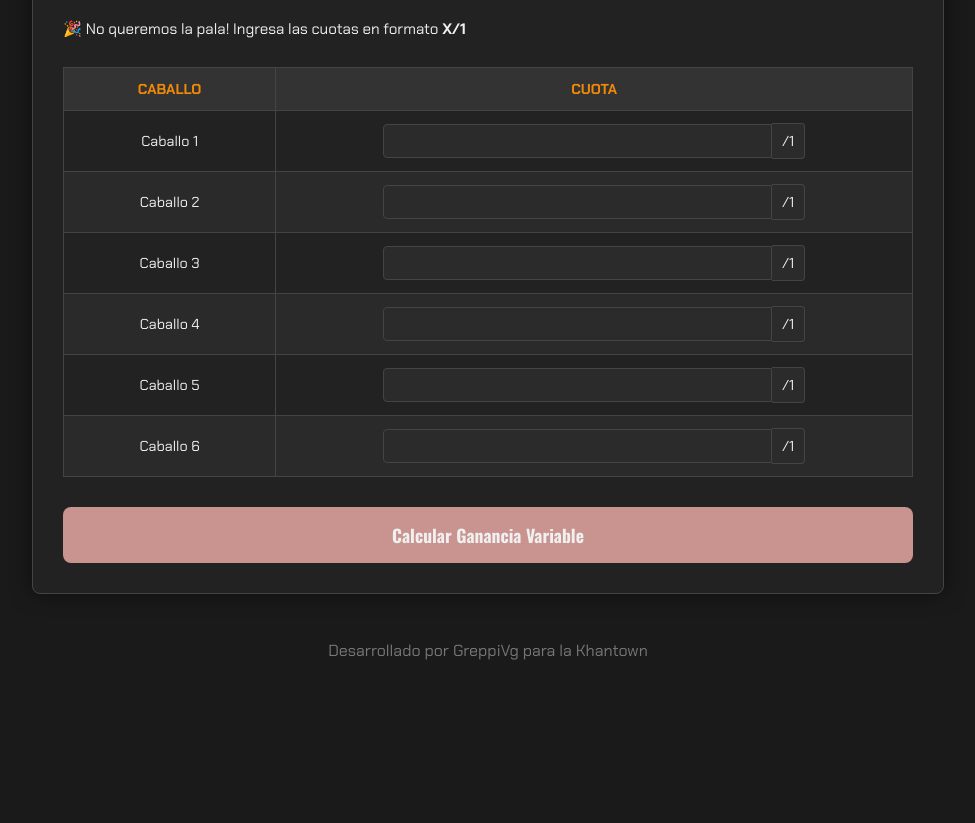
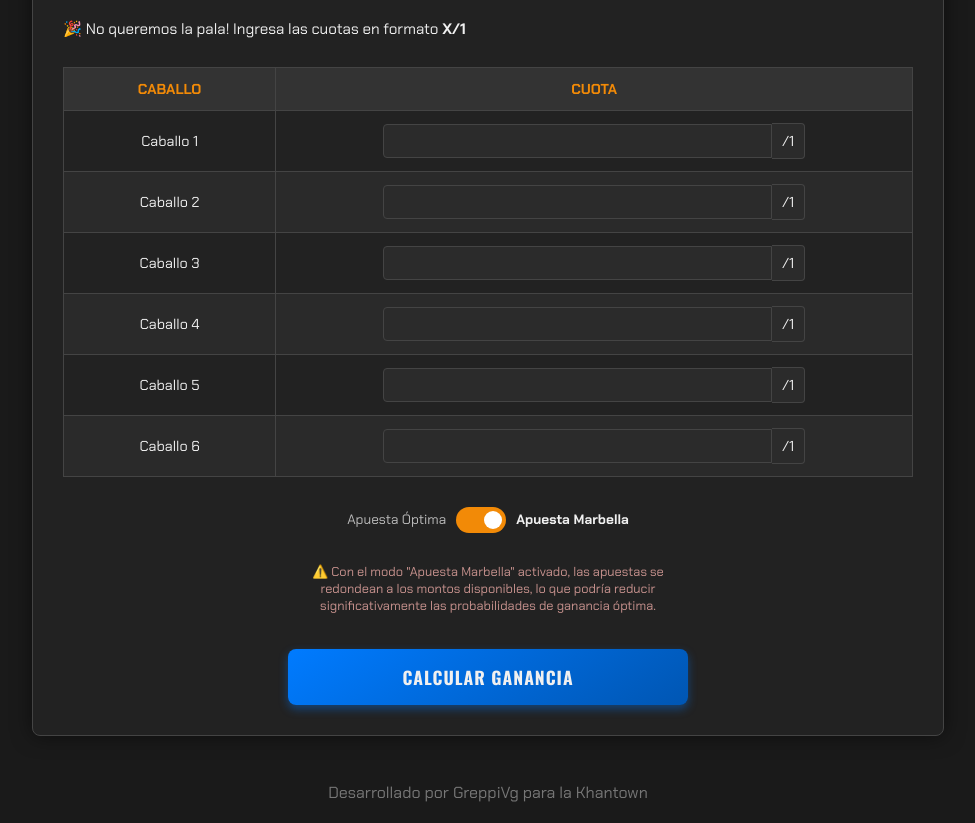
Before and after one commit to FirewolfVG/Calculadora-CMK, a plain HTML site: page index.html in a window 1280 px wide. Shown: the part 114-937 px from the top of the page, without its empty margins (152-1127 px from the left). Before the commit the page ends 800 px from the top, so only its background shows below. Drawn offline with nearby package versions, Linux system fonts and the light colour scheme.

Commit message:
Add files via upload

```diff
--- a/index.html
+++ b/index.html
@@ -11,12 +11,14 @@
       --gta-bg-dark: #1a1a1a;
       --gta-text-light: #f0f0f0;
       --gta-accent-orange: #f28a07;
-      --gta-accent-blue: #c9938f;
+      --gta-accent-red2: #c9938f;
       --gta-success-green: #28a745;
       --gta-danger-red: #dc3545;
       --gta-table-header: #333333;
       --gta-border-gray: #444444;
       --gta-input-bg: #2b2b2b;
+      --gta-accent-blue: #007bff; /* Definido si no existe, o se adapta a un azul si ya existe */
+      --gta-button-hover-blue: #0056b3; /* Para el hover del botón */
     }
     body {
       font-family: 'Chakra Petch', sans-serif;
@@ -38,7 +40,7 @@
     h1,h2 {
       font-family:'Oswald', sans-serif;
       color:var(--gta-accent-orange);
-      border-bottom:2px solid var(--gta-accent-blue);
+      border-bottom:2px solid var(--gta-border-gray); /* Ajuste el color del borde para que sea más consistente */
       padding-bottom:10px; margin-top:0;
       text-transform:uppercase; letter-spacing:1.5px;
     }
@@ -64,19 +66,28 @@
       color:var(--gta-text-light); font-size:1em;
       pointer-events:none;
     }
-    .button-group{ display:flex; gap:15px; margin-top:30px; }
-    button{
-      flex:1; padding:15px; font-size:1.1em;
+    .button-group{ display:flex; gap:15px; margin-top:30px; flex-direction: column; align-items: center;}
+
+    /* Estilo del botón "Calcular ganancia" */
+    #calculateButton {
+      width: 100%; /* El botón ocupa todo el ancho disponible */
+      max-width: 400px; /* Ancho máximo para el botón */
+      padding:15px; font-size:1.1em;
       font-family:'Oswald', sans-serif; font-weight:bold;
       color:var(--gta-text-light);
-      background-color:var(--gta-accent-blue);
+      background: linear-gradient(145deg, #007bff, #0056b3); /* Degradado azul */
       border:none; border-radius:8px; cursor:pointer;
+      box-shadow: 0 4px 10px rgba(0,123,255,0.4);
+      transition: all 0.3s ease;
+      text-transform: uppercase;
+      letter-spacing: 1px;
     }
-    button:hover{
-      background-color:#0056b3;
-      transform:translateY(-2px);
-      box-shadow:0 4px 10px rgba(0,123,255,0.3);
+    #calculateButton:hover{
+      background: linear-gradient(145deg, #0056b3, #003a75); /* Degradado más oscuro en hover */
+      transform:translateY(-3px);
+      box-shadow:0 6px 15px rgba(0,123,255,0.5);
     }
+
     .positivo{ color:var(--gta-success-green); font-weight:bold; }
     .negativo{ color:var(--gta-danger-red); font-weight:bold; }
     /* Resaltado extra */
@@ -87,7 +98,7 @@
     }
     .highlight-interpretacion {
       font-size:1.2em;
-      color:var(--gta-accent-blue);
+      color:var(--gta-accent-red2);
       font-weight:bold;
     }
     .footer{
@@ -95,6 +106,78 @@
       color:#777;
       font-size:1em; /* más grande */
       text-align:center;
+    }
+
+    /* Estilos para el Switch */
+    .switch-container {
+      display: flex;
+      align-items: center;
+      justify-content: center; /* Centra el switch */
+      gap: 10px;
+      margin-bottom: 10px; /* Reducido para acercar la nota */
+      font-size: 0.85em; /* Texto un poco más pequeño */
+      color: #bbb;
+    }
+    .switch {
+      position: relative;
+      display: inline-block;
+      width: 50px;
+      height: 26px;
+    }
+    .switch input {
+      opacity: 0;
+      width: 0;
+      height: 0;
+    }
+    .slider {
+      position: absolute;
+      cursor: pointer;
+      top: 0;
+      left: 0;
+      right: 0;
+      bottom: 0;
+      background-color: #ccc;
+      transition: .4s;
+      border-radius: 26px;
+    }
+    .slider:before {
+      position: absolute;
+      content: "";
+      height: 18px;
+      width: 18px;
+      left: 4px;
+      bottom: 4px;
+      background-color: white;
+      transition: .4s;
+      border-radius: 50%;
+    }
+    input:checked + .slider {
+      background-color: var(--gta-accent-orange);
+    }
+    input:focus + .slider {
+      box-shadow: 0 0 1px var(--gta-accent-orange);
+    }
+    input:checked + .slider:before {
+      transform: translateX(24px);
+    }
+    .switch-label {
+      min-width: 80px; /* Asegura un ancho mínimo para los labels */
+      text-align: right;
+    }
+    .switch-label.active {
+      color: var(--gta-text-light);
+      font-weight: bold;
+    }
+
+    /* Estilo para la nota de Marbella */
+    #marbella-note {
+      font-size: 0.8em;
+      color: var(--gta-accent-red2);
+      text-align: center;
+      margin-top: 5px; /* Espacio entre el switch y la nota */
+      margin-bottom: 20px; /* Espacio entre la nota y el botón */
+      max-width: 400px;
+      display: none; /* Oculta por defecto */
     }
   </style>
 </head>
@@ -116,7 +199,19 @@
     </table>
 
     <div class="button-group">
-      <button onclick="calcularGananciaVariable()">Calcular Ganancia Variable</button>
+      <div class="switch-container">
+        <span id="labelOptima" class="switch-label">Apuesta Óptima</span>
+        <label class="switch">
+          <input type="checkbox" id="marbellaSwitch" checked onchange="updateSwitchLabels(); calcularGananciaVariable();">
+          <span class="slider round"></span>
+        </label>
+        <span id="labelMarbella" class="switch-label active">Apuesta Marbella</span>
+      </div>
+      <!-- Nota de advertencia para el modo Marbella -->
+      <div id="marbella-note">
+        ⚠️ Con el modo "Apuesta Marbella" activado, las apuestas se redondean a los montos disponibles, lo que podría reducir significativamente las probabilidades de ganancia óptima.
+      </div>
+      <button id="calculateButton" onclick="calcularGananciaVariable()">Calcular Ganancia</button>
     </div>
 
     <div id="resultados"></div>
@@ -125,6 +220,8 @@
   <footer class="footer">Desarrollado por GreppiVg para la Khantown</footer>
 
 <script>
+const marbellaBets = [100, 200, 300, 400, 500, 600, 700, 800, 900, 1000, 2000, 3000, 4000, 5000, 6000, 7000, 8000, 9000, 10000];
+
 function parseCuota(txt) {
   if(typeof txt !== 'string' || !txt.trim()) return NaN;
   const val1 = parseFloat(txt);
@@ -148,16 +245,35 @@ function getCuotasAndProbabilidades() {
 
 function interpretarProbabilidad(pct) {
   if (pct === 100) return '🎯 ÉXITO TOTAL: Las probabilidades están completamente a tu favor. Tremeeendo!.';
-  if (pct > 80)  return '🔥 Muy alta: Excelente oportunidad, el riesgo es mínimo, como con Mila al volante.';
-  if (pct > 60)  return '✅ Alta: Buenas probabilidades, un momento favorable. Show Time!!!';
-  if (pct > 40)  return '⚖️ Media: Equilibrado. Podría valer la pena apostar. Ollie mi barquito';
-  if (pct > 20)  return '⚠️ Baja: Riesgo significativo, mas si hay un colorado en la sala.';
+  if (pct > 90)  return '🔥 Muy alta: Excelente oportunidad, el riesgo es mínimo, como con Mila al volante.';
+  if (pct > 70)  return '✅ Alta: Buenas probabilidades, un momento favorable. Si no lo haces vuelve Phil Stones a la CMK.';
+  if (pct > 50)  return '⚖️ Media: Equilibrado. Podría valer la pena apostar. Ollie mi barquito';
+  if (pct > 30)  return '⚠️ Baja: Riesgo significativo, mas si hay un colorado en la sala.';
   return '🚨 Muy baja: Las chances de ganar son mínimas. no seas vecino de Curry.';
+}
+
+function roundToMarbellaBet(betAmount) {
+  let closest = marbellaBets[0];
+  let minDiff = Math.abs(betAmount - closest);
+
+  for (let i = 1; i < marbellaBets.length; i++) {
+    const currentDiff = Math.abs(betAmount - marbellaBets[i]);
+    if (currentDiff < minDiff) {
+      minDiff = currentDiff;
+      closest = marbellaBets[i];
+    } else if (currentDiff === minDiff && marbellaBets[i] < betAmount) {
+      // Si hay dos valores equidistantes, elige el menor para no exceder tanto
+      closest = marbellaBets[i];
+    }
+  }
+  return closest;
 }
 
 function calcularGananciaVariable() {
   const maxApuestaIndividual = 10000;
   const apuestaFavoritoFija = 10000;
+  const isMarbellaMode = document.getElementById("marbellaSwitch").checked;
+
   let cuotas = getCuotasAndProbabilidades();
   if (!cuotas) return;
 
@@ -165,9 +281,14 @@ function calcularGananciaVariable() {
   const caballoFavorito = cuotas[0];
 
   let apuestasFinales = [];
-  apuestasFinales.push({ ...caballoFavorito, apuesta: apuestaFavoritoFija });
+  let apuestaFav = apuestaFavoritoFija;
+  if (isMarbellaMode) {
+      apuestaFav = roundToMarbellaBet(apuestaFavoritoFija);
+  }
+  apuestasFinales.push({ ...caballoFavorito, apuesta: apuestaFav });
 
-  const cobroTotalFavoritoSiGana = apuestaFavoritoFija * (caballoFavorito.cuota + 1);
+  // Este es el cobro total si el favorito gana, incluyendo la apuesta inicial.
+  const cobroTotalFavoritoSiGana = apuestaFav * (caballoFavorito.cuota + 1);
   let apuestasNoFavCalculadas = [];
   const baseIncrementoGananciaPorCuota = cobroTotalFavoritoSiGana * 0.05;
 
@@ -177,7 +298,12 @@ function calcularGananciaVariable() {
     if (diferenciaCuotaRelativa < 0) diferenciaCuotaRelativa = 0;
     let gananciaAdicional_i = baseIncrementoGananciaPorCuota * diferenciaCuotaRelativa;
     let apuesta_i = (cobroTotalFavoritoSiGana + gananciaAdicional_i) / (c.cuota + 1);
+
+    if (isMarbellaMode) {
+        apuesta_i = roundToMarbellaBet(apuesta_i);
+    }
     if (apuesta_i > maxApuestaIndividual) apuesta_i = maxApuestaIndividual;
+
     apuestasNoFavCalculadas.push({ ...c, apuesta: apuesta_i });
   }
 
@@ -186,8 +312,12 @@ function calcularGananciaVariable() {
   let adjustedApuestasNoFav = [];
   apuestasNoFavCalculadas.forEach(c => {
     let apuestaAjustada = c.apuesta;
+    // Si la ganancia potencial (apuesta + ganancia) es menor que la inversión total, ajustamos la apuesta para cubrir al menos la inversión
     if ((apuestaAjustada * (c.cuota + 1)) < totalInversion) {
         apuestaAjustada = totalInversion / (c.cuota + 1);
+        if (isMarbellaMode) {
+            apuestaAjustada = roundToMarbellaBet(apuestaAjustada);
+        }
         if (apuestaAjustada > maxApuestaIndividual) apuestaAjustada = maxApuestaIndividual;
     }
     adjustedApuestasNoFav.push({ ...c, apuesta: apuestaAjustada });
@@ -213,8 +343,9 @@ function calcularGananciaVariable() {
   let sumImplied = 0;
 
   apuestasFinales.forEach(r => {
+      // Revertido a la lógica original: Ganancia Neta es solo el monto ganado, sin incluir la apuesta inicial
       const gananciaNetaSiGana = r.apuesta * r.cuota;
-      const profit = gananciaNetaSiGana - totalInversion;
+      const profit = gananciaNetaSiGana - totalInversion; // El profit se calcula sobre la ganancia neta
       const claseGanancia = gananciaNetaSiGana > totalInversion ? 'positivo' : 'negativo';
       const claseProfit = profit >= 0 ? 'positivo' : 'negativo';
 
@@ -244,6 +375,32 @@ function calcularGananciaVariable() {
 
   document.getElementById("resultados").innerHTML = html;
 }
+
+// Función para actualizar los estilos de los labels del switch y la visibilidad de la nota
+function updateSwitchLabels() {
+    const isMarbellaMode = document.getElementById("marbellaSwitch").checked;
+    const labelOptima = document.getElementById("labelOptima");
+    const labelMarbella = document.getElementById("labelMarbella");
+    const marbellaNote = document.getElementById("marbella-note");
+
+    if (isMarbellaMode) {
+        labelOptima.classList.remove("active");
+        labelMarbella.classList.add("active");
+        marbellaNote.style.display = "block"; // Muestra la nota
+    } else {
+        labelOptima.classList.add("active");
+        labelMarbella.classList.remove("active");
+        marbellaNote.style.display = "none"; // Oculta la nota
+    }
+}
+
+// Inicializar los labels y calcular al cargar la página
+document.addEventListener("DOMContentLoaded", () => {
+    updateSwitchLabels();
+    // No llamamos a calcularGananciaVariable() aquí si no queremos que se calcule automáticamente al cargar
+    // Si queremos que se calcule automáticamente al cargar, descomentar la siguiente línea:
+    // calcularGananciaVariable();
+});
 </script>
 </body>
 </html>
```
